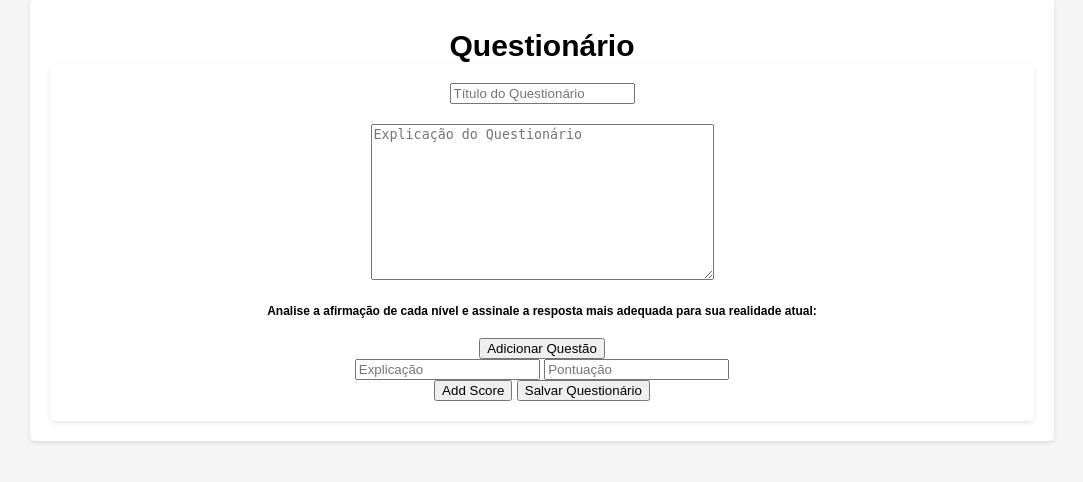
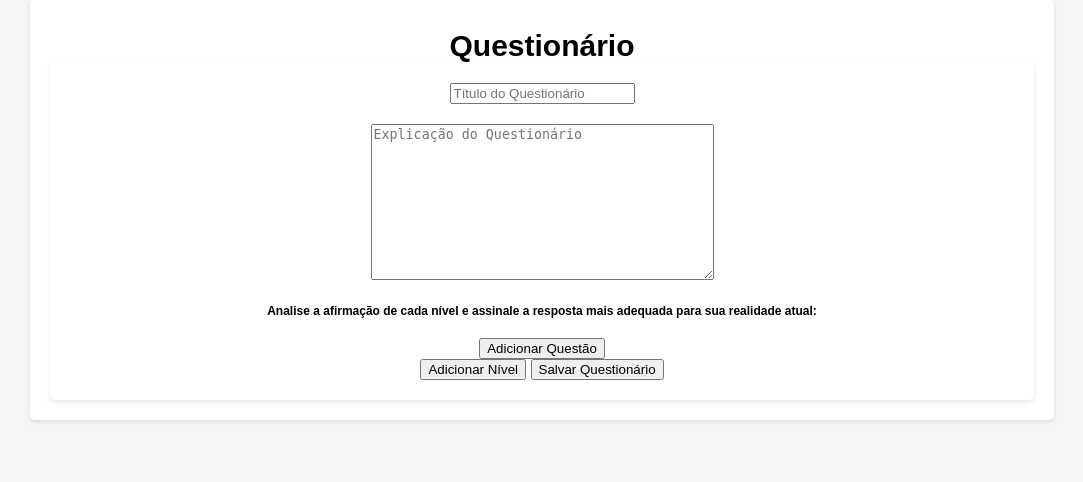
Before and after one commit to arthursumny/django_app, a Django app: page / in a window 1280 px wide. Shown: the part 145-627 px from the top of the page, without its empty margins (98-1181 px from the left). Run offline with Django 4.2, Linux system fonts and the light colour scheme; parts of the project's set-up code (start-up, migrations or seed data) failed here and were passed over.

Commit message:
sistema de pontos ok/falta paginas de edição

```diff
--- a/questionarioapp/questionario/admin.py
+++ b/questionarioapp/questionario/admin.py
@@ -1,7 +1,9 @@
 from django.contrib import admin
-from .models import Questionario, Questao, Alternativa
+from .models import Questionario, Questao, Alternativa, Questao1, Alternativa1
 
 # Register your models here.
 admin.site.register(Questionario)
 admin.site.register(Questao)
 admin.site.register(Alternativa)
+admin.site.register(Questao1)
+admin.site.register(Alternativa1)
--- a/questionarioapp/questionario/forms.py
+++ b/questionarioapp/questionario/forms.py
@@ -6,4 +6,4 @@ class QuestionarioForm(forms.Form):
     titulo = forms.CharField(max_length=100, widget=forms.TextInput(attrs={'placeholder': 'Título do Questionário'}))
     explicacao = forms.CharField(widget=forms.Textarea(attrs={'placeholder': 'Explicação do Questionário'}))
     questoes_alternativas = forms.CharField(widget=forms.HiddenInput)
-    score_intervals = forms.CharField(widget=forms.HiddenInput)
+    questoes_alternativas1 = forms.CharField(widget=forms.HiddenInput)
--- a/questionarioapp/questionario/static/js/edit.js
+++ b/questionarioapp/questionario/static/js/edit.js
@@ -1,6 +1,27 @@
 document.addEventListener("DOMContentLoaded", function () {
     const addQuestaoButton = document.getElementById("add-questao-btn");
     const questaoContainer = document.getElementById("questao-container");
+    const addQuestaoButton1 = document.getElementById("add-questao-btn1");
+    const questaoContainer1 = document.getElementById("questao-container1");
+
+    addQuestaoButton1.addEventListener("click", function () {
+        const newQuestaoDiv1 = document.createElement("div");
+        newQuestaoDiv1.classList.add("questao1");
+
+        const newQuestaoInput1 = document.createElement("input");
+        newQuestaoInput1.setAttribute("type", "text");
+        newQuestaoInput1.setAttribute("name", "questoes1");
+        newQuestaoInput1.setAttribute("placeholder", "Título do Nível");
+
+        const newAlternativasInput1 = document.createElement("input");
+        newAlternativasInput1.setAttribute("type", "text");
+        newAlternativasInput1.setAttribute("name", "alternativas1");
+        newAlternativasInput1.setAttribute("placeholder", "Ex: Explicação do Nível #50");
+
+        newQuestaoDiv1.appendChild(newQuestaoInput1);
+        newQuestaoDiv1.appendChild(newAlternativasInput1);
+        questaoContainer1.appendChild(newQuestaoDiv1);
+    })
 
     addQuestaoButton.addEventListener("click", function () {
         const newQuestaoDiv = document.createElement("div");
@@ -21,33 +42,28 @@ document.addEventListener("DOMContentLoaded", function () {
         questaoContainer.appendChild(newQuestaoDiv);
     });
 
-    const addScoreButton = document.getElementById("add-score-btn");
-const scoreContainer = document.getElementById("score-container");
-
-addScoreButton.addEventListener("click", function () {
-    const newScoreDiv = document.createElement("div");
-    newScoreDiv.classList.add("score");
-
-    const newExplicacaoInput = document.createElement("input");
-    newExplicacaoInput.setAttribute("type", "text");
-    newExplicacaoInput.setAttribute("name", "explicacoes");
-    newExplicacaoInput.setAttribute("placeholder", "Explicação");
-
-    const newPontuacaoInput = document.createElement("input");
-    newPontuacaoInput.setAttribute("type", "text");
-    newPontuacaoInput.setAttribute("name", "pontuacoes");
-    newPontuacaoInput.setAttribute("placeholder", "Pontuação");
-
-    newScoreDiv.appendChild(newExplicacaoInput);
-    newScoreDiv.appendChild(newPontuacaoInput);
-    scoreContainer.appendChild(newScoreDiv);
-});
-
      // Novo evento para salvar os dados das questões e alternativas
     const form = document.getElementById("questionario-form");
-    form.addEventListener("submit", function () {
+        form.addEventListener("submit", function () {
         const questoesDivs = document.querySelectorAll(".questao");
+        const questoesDivs1 = document.querySelectorAll(".questao1");
+        const dadosQuestoesAlternativas1 = [];
         const dadosQuestoesAlternativas = [];
+
+        questoesDivs1.forEach(function (questaoDiv1) {
+            const questaoTitulo1 = questaoDiv1.querySelector("[name='questoes1']").value.trim();
+            const alternativasTexto1 = questaoDiv1.querySelector("[name='alternativas1']").value.trim();
+
+            if (questaoTitulo1 !== "") {
+
+                const questaoAlternativas1 = {
+                    questao1: questaoTitulo1,
+                    alternativas1: alternativasTexto1,
+                };
+
+                dadosQuestoesAlternativas1.push(questaoAlternativas1);
+            }
+        })
 
         questoesDivs.forEach(function (questaoDiv) {
             const questaoTitulo = questaoDiv.querySelector("[name='questoes']").value.trim();
@@ -70,5 +86,7 @@ addScoreButton.addEventListener("click", function () {
         // Converter os dados em JSON e definir no campo oculto
         const questoesAlternativasInput = document.getElementById("questoes-alternativas-input");
         questoesAlternativasInput.value = JSON.stringify(dadosQuestoesAlternativas);
+        const questoesAlternativasInput1 = document.getElementById("questoes-alternativas-input1");
+        questoesAlternativasInput1.value = JSON.stringify(dadosQuestoesAlternativas1);
     });
 });
--- a/questionarioapp/questionario/urls.py
+++ b/questionarioapp/questionario/urls.py
@@ -7,8 +7,8 @@ urlpatterns = [
     path('lista_questionarios/', views.lista_questionarios, name='lista_questionarios'),
     path('questionario/<int:questionario_id>/', views.detalhes_questionario, name='detalhes_questionario'),
     path('excluir/<int:questionario_id>/', views.excluir_questionario, name='excluir_questionario'),
-    path('editar_questionario/<int:questionario_id>/', views.editar_questionario, name='editar_questionario'),
     path('questionario/<int:questionario_id>/edit/', views.edit_questionario, name='edit_questionario'),
-    path('edit_score/', views.edit_score, name='edit_score'),
+    path('questionario/<int:questionario_id>/edit_nivel/', views.edit_nivel, name='edit_nivel'),
+
 
 ]
--- a/questionarioapp/questionario/views.py
+++ b/questionarioapp/questionario/views.py
@@ -2,7 +2,7 @@
 
 from django.http import JsonResponse
 from django.shortcuts import render, redirect, get_object_or_404
-from .models import Questionario, Questao, Alternativa, Score
+from .models import Questionario, Questao, Alternativa, Questao1, Alternativa1
 from .forms import QuestionarioForm
 import json
 
@@ -27,6 +27,18 @@ def edit(request):
                     pontuacao_part = alternativa_parts[1].split("}")
                     pontuacao = int(pontuacao_part[0].strip()) if len(pontuacao_part) > 1 else 0
                     alternativa = Alternativa.objects.create(questao=questao, texto=alternativa_text, pontuacao=pontuacao)
+
+            questoes_alternativas_json1 = form.cleaned_data['questoes_alternativas1']
+            questoes_alternativas1 = json.loads(questoes_alternativas_json1)
+
+            for q_a1 in questoes_alternativas1:
+                questao_titulo1 = q_a1['questao1']
+                alternativas1 = q_a1['alternativas1']
+                questao1 = Questao1.objects.create(questionario=questionario, titulo1=questao_titulo1)
+                alternativa_part1 = alternativas1.split("#")
+                alternativa_text1 = alternativa_part1[0].strip()
+                pontuacao1 = int(alternativa_part1[1].strip())
+                alternativa1 = Alternativa1.objects.create(questao1=questao1, texto1=alternativa_text1, pontuacao1=pontuacao1)
 
             return redirect('lista_questionarios')
     else:
@@ -53,47 +65,6 @@ def excluir_questionario(request, questionario_id):
         return redirect('lista_questionarios')
 
     return render(request, 'excluir_questionario.html', {'questionario': questionario})
-
-def editar_questionario(request, questionario_id):
-    questionario = Questionario.objects.get(pk=questionario_id)
-    return render(request, 'editar_questionario.html', {'questionario': questionario})
-def edit(request):
-    if request.method == 'POST':
-        form = QuestionarioForm(request.POST)
-        if form.is_valid():
-            titulo = form.cleaned_data['titulo']
-            explicacao = form.cleaned_data['explicacao']
-            questionario = Questionario.objects.create(titulo=titulo, explicacao=explicacao)
-
-            questoes_alternativas_json = form.cleaned_data['questoes_alternativas']
-            questoes_alternativas = json.loads(questoes_alternativas_json)
-
-            for q_a in questoes_alternativas:
-                questao_titulo = q_a['questao']
-                alternativas = q_a['alternativas']
-                questao = Questao.objects.create(questionario=questionario, titulo=questao_titulo)
-                for alternativa_texto in alternativas:
-                    alternativa_parts = alternativa_texto.split("{")
-                    alternativa_text = alternativa_parts[0].strip()
-                    pontuacao_part = alternativa_parts[1].split("}")
-                    pontuacao = int(pontuacao_part[0].strip()) if len(pontuacao_part) > 1 else 0
-                    alternativa = Alternativa.objects.create(questao=questao, texto=alternativa_text, pontuacao=pontuacao)
-
-            score_intervals_json = form.cleaned_data['score_intervals']
-            score_intervals = json.loads(score_intervals_json)
-
-            for s_i in score_intervals:
-                explicacao_parts = s_i.split("{")
-                explicacao_text = explicacao_parts[0].strip()
-                pontuacao_part = explicacao_parts[1].split("}")
-                pontuacao = int(pontuacao_part[0].strip()) if len(pontuacao_part) > 1 else 0
-                score = Score.objects.create(questionario=questionario, explicacao=explicacao_text, pontuacao=pontuacao)
-            return redirect('lista_questionarios')
-    else:
-        form = QuestionarioForm()
-
-    return render(request, "edit.html", {"form": form})
-
 
 def edit_questionario(request, questionario_id):
     questionario = get_object_or_404(Questionario, pk=questionario_id)
@@ -131,24 +102,39 @@ def edit_questionario(request, questionario_id):
         'alternativas': alternativas,
     })
 
-def edit_score(request):
-    scores = Score.objects.all()
+def edit_nivel(request, questionario_id):
+    questionario = get_object_or_404(Questionario, pk=questionario_id)
+
+    titulo = questionario.titulo
+    explicacao = questionario.explicacao
+
+    questoes1 = questionario.questao1_set.all()
+
+    alternativas1 = []
+    for questao1 in questoes1:
+        alternativas1.append(questao1.alternativa1_set.all())
 
     if request.method == 'POST':
-        # Process and save the score and explanation data
-        scores = request.POST.getlist('score')
-        explanations = request.POST.getlist('explanation')
-        score_intervals = request.POST.getlist('score_intervals', ['0'])  # Assign default value of '0'
+        questionario.titulo = request.POST.get('titulo')
+        questionario.explicacao = request.POST.get('explicacao')
+        questionario.save()
 
-        for i in range(len(scores)):
-            score = scores[i]
-            explanation = explanations[i]
-            interval = score_intervals[i]
-            score_obj = Score.objects.get(id=score)
-            score_obj.pontuacao = score if score else '0'
-            score_obj.explicacao = explanation if explanation else ''
-            score_obj.save()
+        for i, questao1 in enumerate(questoes1):
+            questao1.titulo1 = request.POST.get(f'questao1-titulo-{i}')
+            questao1.save()
 
-        return redirect('edit_questionario')
+            for j, alternativa1 in enumerate(alternativas1[i]):
+                alternativa1.texto1 = request.POST.get(f'alternativa1-{i}-{j}')
+                alternativa1.pontuacao1 = request.POST.get(f'pontuacao1-{i}-{j}')
+                alternativa1.save()
 
-    return render(request, 'edit_intervals.html', {'scores': scores})
+        return redirect('detalhes_questionario', questionario_id)
+
+    return render(request, 'edit_nivel.html', {
+        'questionario': questionario,
+        'titulo': titulo,
+        'explicacao': explicacao,
+        'questoes': questoes1,
+        'alternativas1': alternativas1,
+
+    })
--- a/questionarioapp/templates/edit.html
+++ b/questionarioapp/templates/edit.html
@@ -107,13 +107,11 @@
                         <input type="hidden" name='questoes_alternativas' id="questoes-alternativas-input">
                     </div>
                     <button type="button" id="add-questao-btn">Adicionar Questão</button>
-                    <div id="score-container">
-                        <div class="score">
-                            <input type="text" name="explicacoes" placeholder="Explicação" />
-                            <input type="text" name="pontuacoes" placeholder="Pontuação" />
-                        </div>
+                    <div id="questao-container1">
+                        <!-- Conteúdo das questões e alternativas será adicionado aqui -->
+                        <input type="hidden" name='questoes_alternativas1' id="questoes-alternativas-input1">
                     </div>
-                    <button id="add-score-btn">Add Score</button>
+                    <button type="button" id="add-questao-btn1">Adicionar Nível</button>
                     <button type="submit">Salvar Questionário</button>
                 </form>
             </div>
--- a/questionarioapp/templates/edit_questionario.html
+++ b/questionarioapp/templates/edit_questionario.html
@@ -110,11 +110,10 @@
     {% endfor %}
   </div>
   <button type="button" id="add-questao-btn">Adicionar Questão</button>
-
     <button type="submit">Salvar Questionário</button>
   </form>
 {% endblock %}
-<a href="{% url 'edit_score' %}" class="btn btn-primary">Edit Intervals</a>
+<a href="{% url 'edit_nivel' %}" class="btn btn-primary">Editar niveis</a>
 </main>
 </div>
 <script src="{% static 'js/edit.js' %}"></script>
```
Also changed, not shown: questionarioapp/questionario/models.py (+7 -3 lines), questionarioapp/db.sqlite3, questionarioapp/questionario/migrations/0015_explicacao_nivel_alter_questionario_explicacao_and_more.py (added), questionarioapp/questionario/migrations/0016_rename_nivel_nivel_titulo_and_more.py (added), questionarioapp/questionario/migrations/0017_score_remove_nivel_questionario_and_more.py (added), questionarioapp/questionario/migrations/0018_alternativa1_questao1_delete_score_and_more.py (added), questionarioapp/questionario/migrations/0019_explicacao_rename_titulo1_nivel_titulo_and_more.py (added), questionarioapp/templates/edit_nivel.html (renamed from questionarioapp/templates/edit_score.html).
